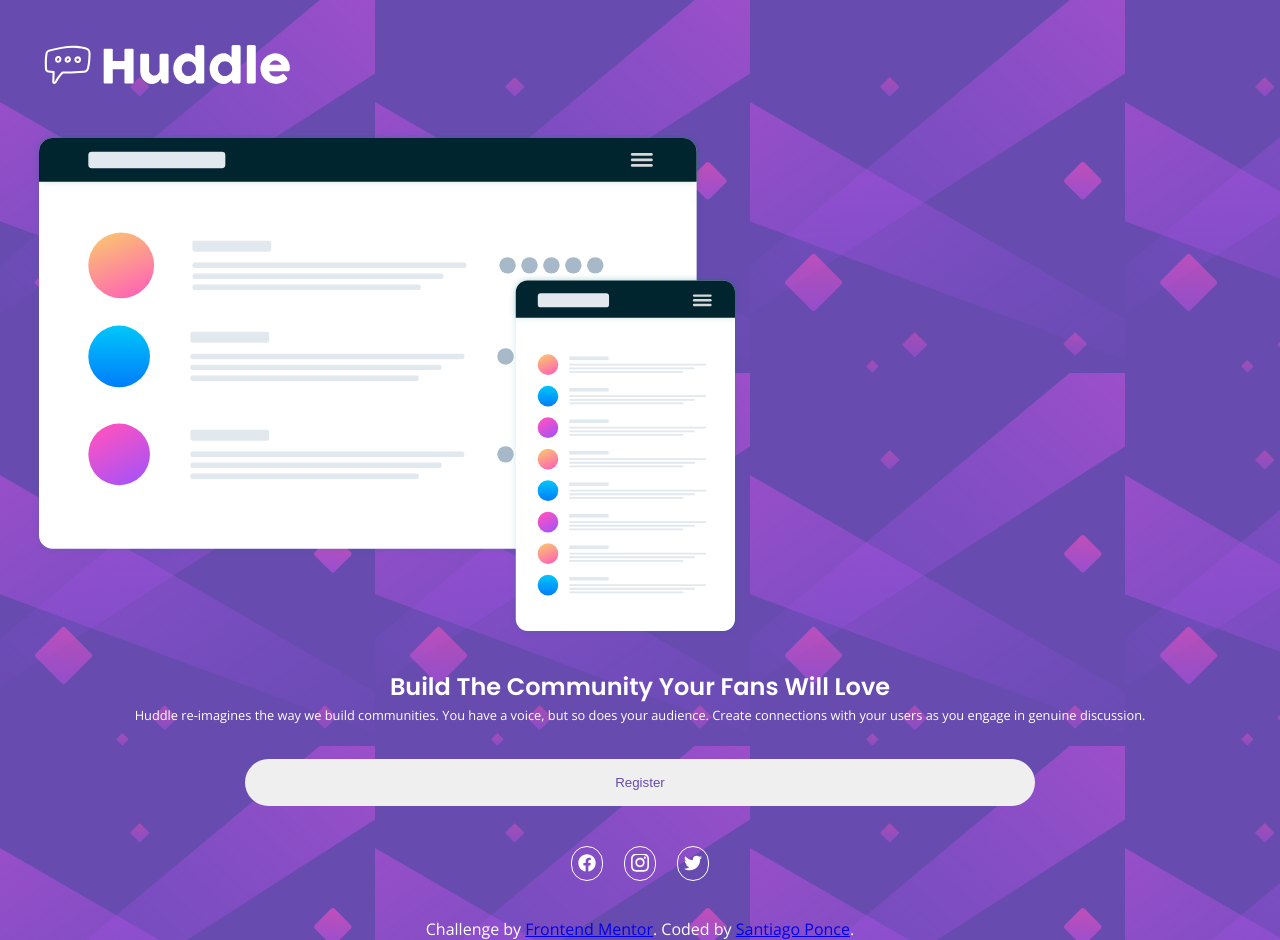
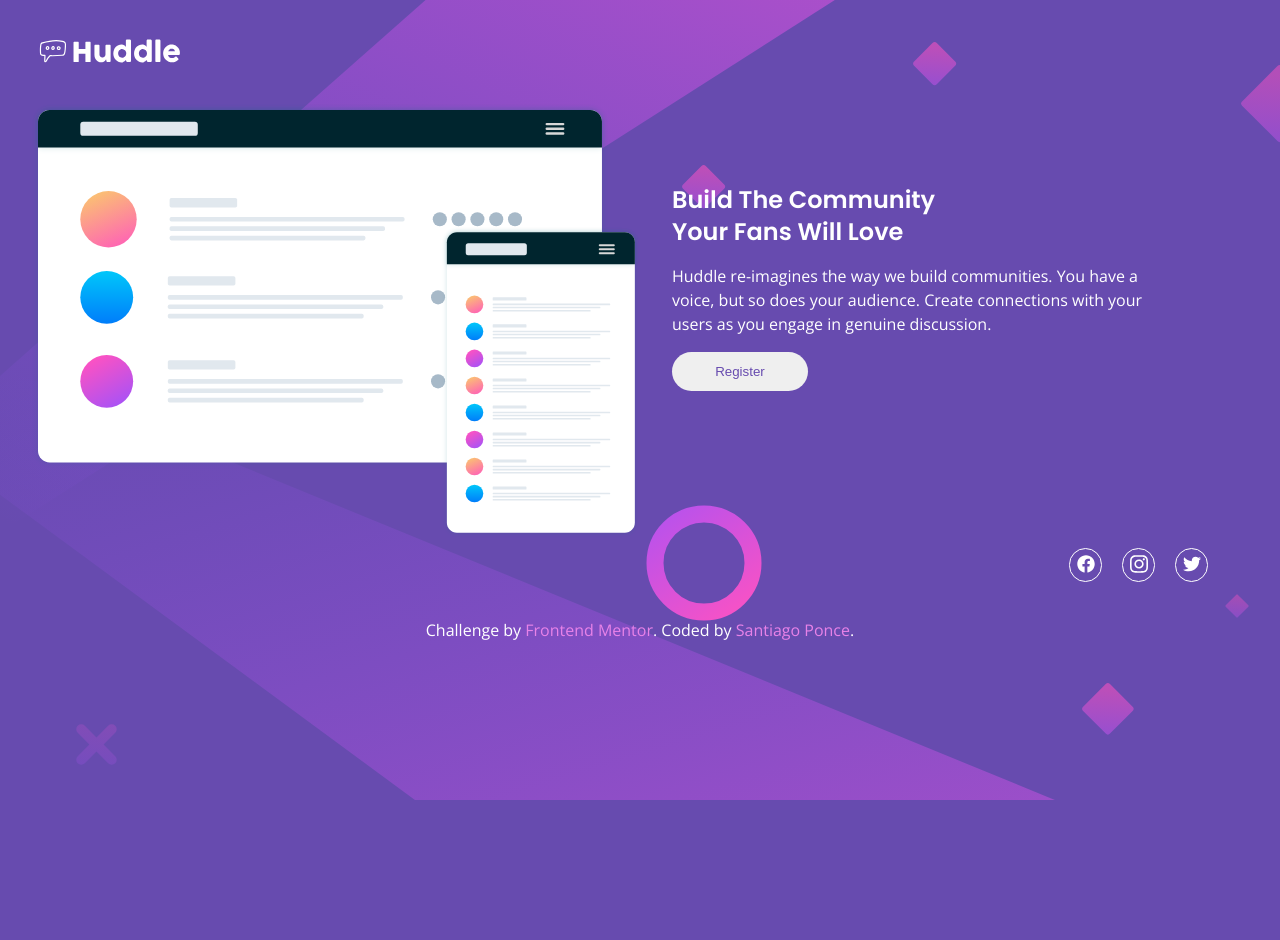
Before and after one commit to SantiagoPonce/Huddle-landing-page-with-a-single-introductory-section, a plain HTML site: page index.html in a window 1280 px wide. After the commit the page ends 800 px from the top, so only its background shows below. Drawn offline with nearby package versions, Linux system fonts and the light colour scheme.

Commit message:
Version terminada, faltan plugins sociales

```diff
--- a/css/style.css
+++ b/css/style.css
@@ -34,21 +34,28 @@ main    {
 .nav__logo  {
     max-inline-size: 45%;
 }
-
-.text-container {
+.register   {
+    display: flex;
+    flex-direction: column;
+    row-gap: 1rem;
+}
+.register__text {
     text-align: center;
 
 }
-.text-container h1{
+.register__text h1{
     font-size: 1.5rem;
     font-weight: 600;
     line-height: 2rem;
     font-family: 'Poppins', sans-serif;
+    margin: 1rem 0;
 }
 
-.text-container p   {
+.register__text p   {
     line-height: 1.5rem;
-    font-size: .8rem;
+    font-size: 1rem;
+    font-weight: 400;
+
 }
 .social-share   {
     max-inline-size: 100%;
@@ -67,24 +74,99 @@ main    {
     flex-grow: 1;
 
 }
+.social-share__button:hover   {
+    border-color: var(--SoftMagenta);
+}
 
 .social-share__img  {
     height: 18px;
     width: 18px;
 }
 
-.button-register    {
-    padding: 1rem;
-    inline-size: 65%;
-    margin: 0 auto;
+.register__button    {
+    padding: .75rem 1rem;
+    min-inline-size: 65%;
     border-radius: 1.5rem;
     border: none;
     color: var(--Violet);
     font-weight: 400;
+    align-self: center;
+
+}
+
+.register__button:hover{
+    background-color: var(--SoftMagenta);
+    color: white;
 }
 
 .attribution    {
     max-inline-size: 75%;
     margin: 0 auto;
     text-align: center;
+    text-decoration: none;
+
 }
+
+.attribution a{
+    text-decoration: none;
+    color: var(--SoftMagenta);
+}
+.attribution a:hover    {
+    color: white;
+}
+
+@media screen and (min-width:768px) {
+
+
+    .body   {
+        background-image: url(../images/bg-desktop.svg);
+    }
+    main {
+        display: grid;
+        grid-template-columns: 1fr 1fr;
+        grid-template-rows: 1fr;
+        row-gap: unset;
+    }
+
+
+    .nav {
+        grid-column: 1/1;
+    }
+
+    .nav__logo  {
+        max-inline-size: 25%;
+        margin-bottom: 2rem;
+    }
+
+    .hero   {
+        grid-column: 1/1;
+
+    }
+
+    .register   {
+        padding: 0 2rem;
+    }
+    .register__text {
+        grid-column: 2/3;
+        text-align: start;
+        margin-top: 4rem;
+    }
+
+    .register__text h1{
+        max-inline-size: 20ch;
+    }
+
+    .register__text p   {
+        max-inline-size: 30rem;
+    }
+    .register__button   {
+        min-inline-size: 25%;
+        align-self: flex-start;
+    }
+    .social-share   {
+        grid-column: 2/3;
+        margin-inline-end: 2rem;
+    }
+
+
+}
--- a/index.html
+++ b/index.html
@@ -22,13 +22,16 @@
       <img class="hero__img" alt="" src="images/illustration-mockups.svg">
     </div>
 
-    <div class="text-container">
-      <h1>Build The Community Your Fans Will Love</h1>
-      <p>Huddle re-imagines the way we build communities. You have a voice, but so does your audience.
-        Create connections with your users as you engage in genuine discussion. </p>
+    <div class="register">
+      <div class="register__text">
+        <h1>Build The Community Your Fans Will Love</h1>
+        <p>Huddle re-imagines the way we build communities. You have a voice, but so does your audience.
+          Create connections with your users as you engage in genuine discussion. </p>
+      </div>
+
+      <button class="register__button">Register</button>
     </div>
 
-    <button class="button-register">Register</button>
 
     <div class="social-share">
       <ul class="social-share__list">
```
Also changed, not shown: design/mobile-design-unit.jpg (added).
